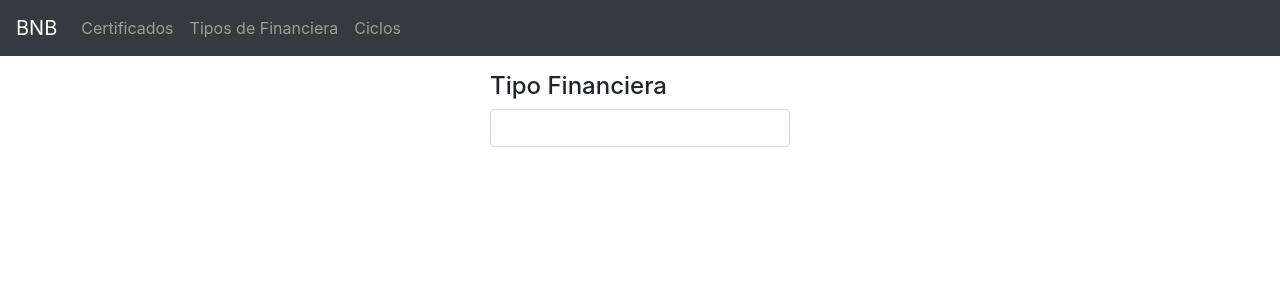
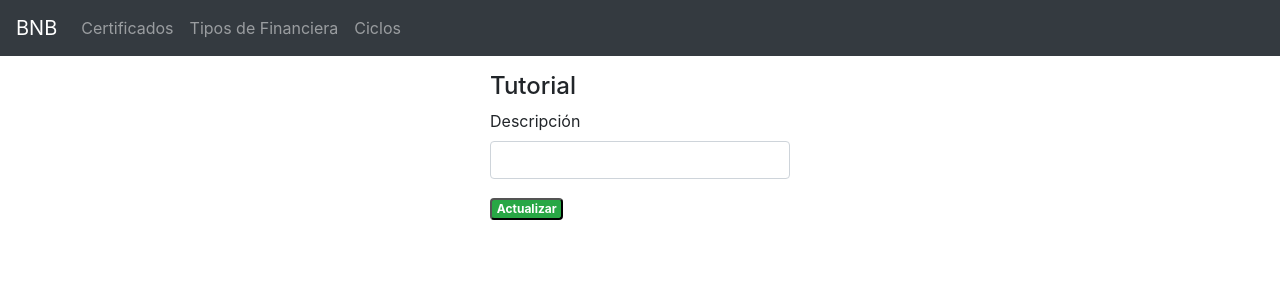
Before and after one commit to iagamaliel/vue-frontend, a Vue app: page /financialTypes/1 in a window 1280 px wide. Shown: the top 300 px of the page. Built offline with nearby package versions, Linux system fonts and the light colour scheme; no server answers.

Commit message:
agregando tipo de detalle

```diff
--- a/src/components/FinancialType/FinancialTypeDetails.vue
+++ b/src/components/FinancialType/FinancialTypeDetails.vue
@@ -1,8 +1,22 @@
 <template>
   <div class="edit-form">
-    <h4>Tipo Financiera</h4>
-    <label class="form-control">{{ currentFinancialType.description }}</label>
+    <h4>Tutorial</h4>
+    <form>
 
+      <div class="form-group">
+        <label for="description">Descripción</label>
+        <input
+          type="text"
+          class="form-control"
+          id="description"
+          v-model="currentFinancialType.description"
+        />
+      </div>
+    </form>
+
+    <button type="submit" class="badge badge-success" @click="updateFinancialType">
+      Actualizar
+    </button>
     <p>{{ message }}</p>
   </div>
 
@@ -34,6 +48,19 @@ export default defineComponent({
         });
     },
   },
+
+  updateFinancialType() {
+    FinancialTypeDataService.update(this.currentFinancialType)
+      .then((response: ResponseData) => {
+        console.log(response.data);
+        this.message = "El tipo de financiera se actualizó con éxito.!";
+          this.$router.push({ name: "financialTypes" });
+      })
+      .catch((e: Error) => {
+        console.log(e);
+      });
+  },
+
   mounted() {
     this.message = "";
     this.getFinancialType(this.$route.params.id);
```
